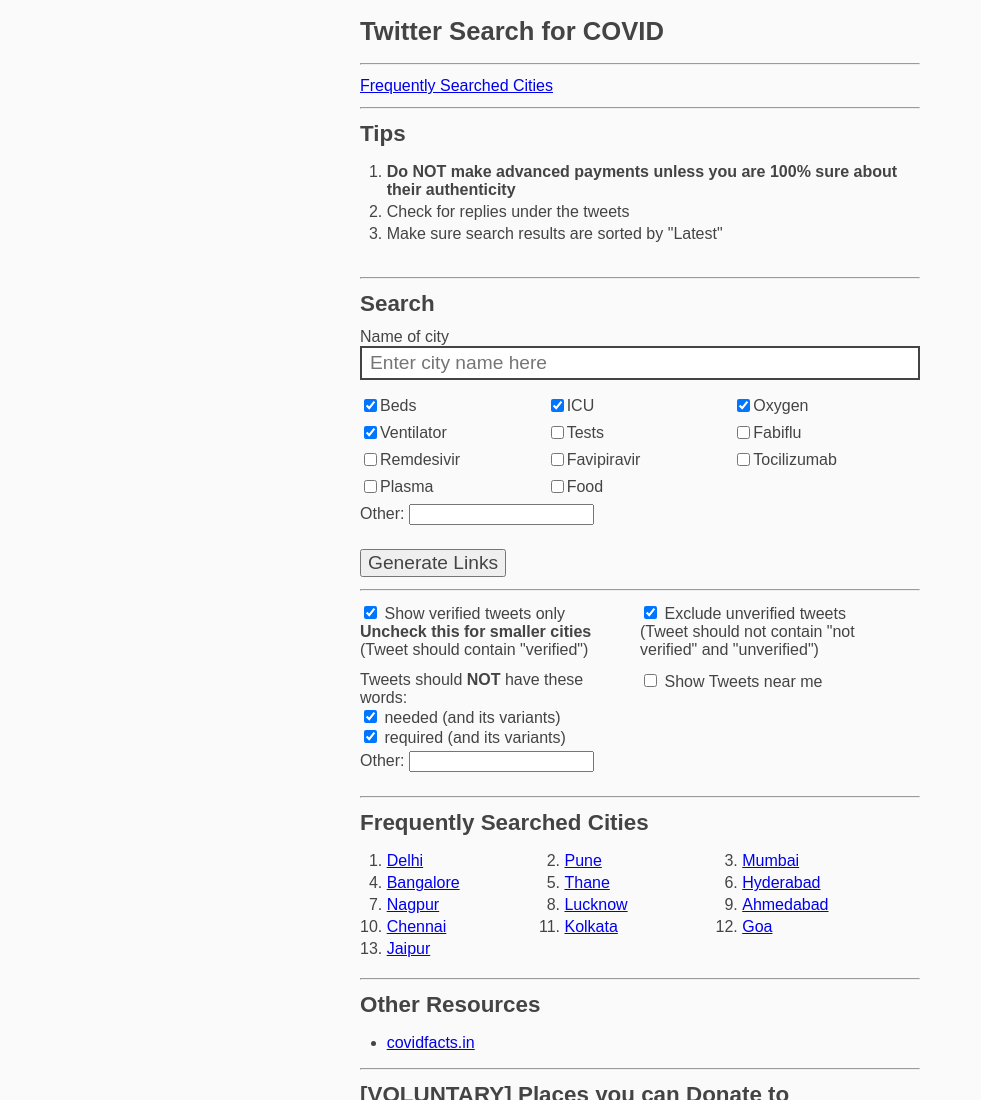
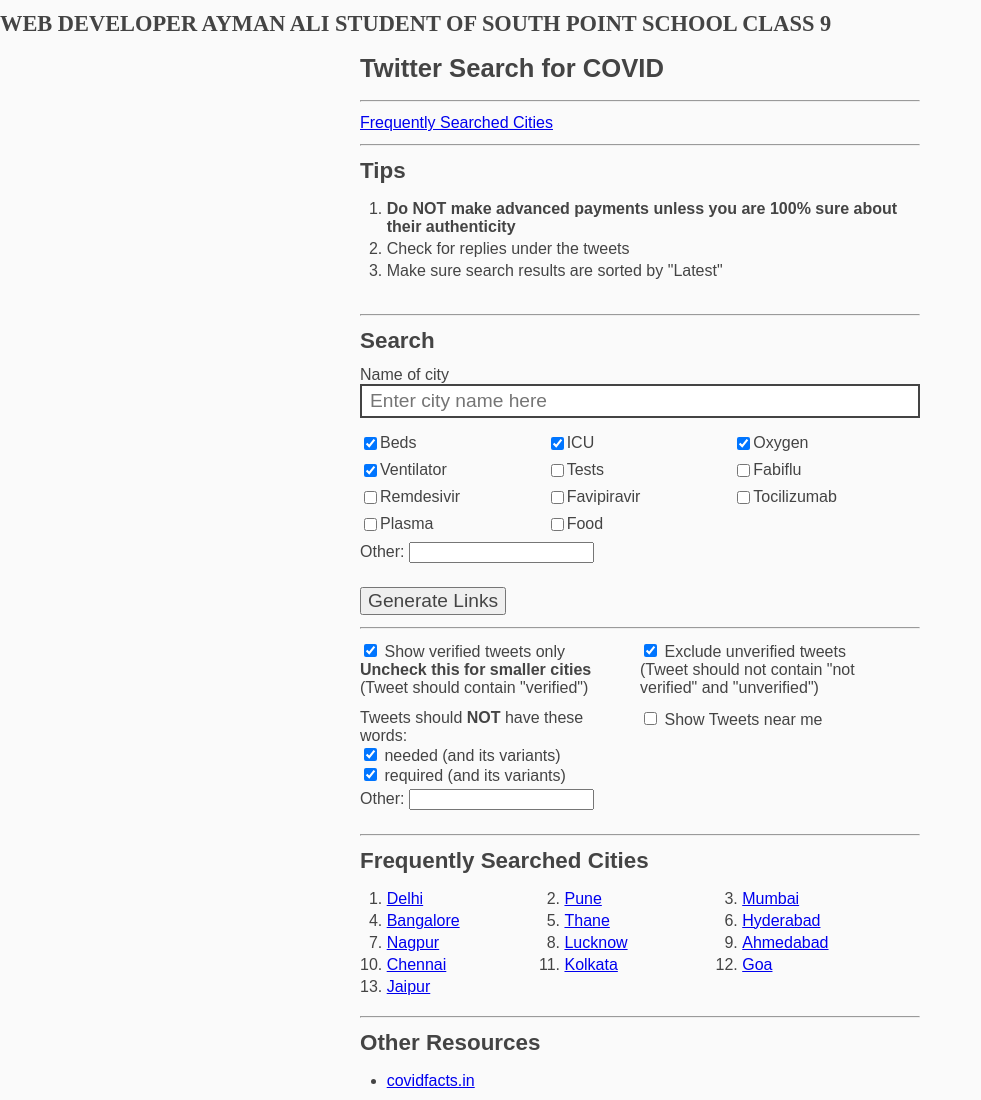
Before and after one commit to aym104/aym104.github.io, a plain HTML site: page covid19-twitter.in/index.html in a window 1280 px wide. Shown: the top 1100 px of the page, without its empty margins (0-981 px from the left). Drawn offline with Linux system fonts and the light colour scheme.

Commit message:
Update index.html

```diff
--- a/covid19-twitter.in/index.html
+++ b/covid19-twitter.in/index.html
@@ -15,6 +15,7 @@
 </head>
 
 <body>
+ <h2> WEB DEVELOPER AYMAN ALI STUDENT OF SOUTH POINT SCHOOL CLASS 9 </h2>
   <script src="bundle.js"></script>
   <script async src="https://www.googletagmanager.com/gtag/js?id=G-LQSMXTRGG5"></script>
   <script>
```
